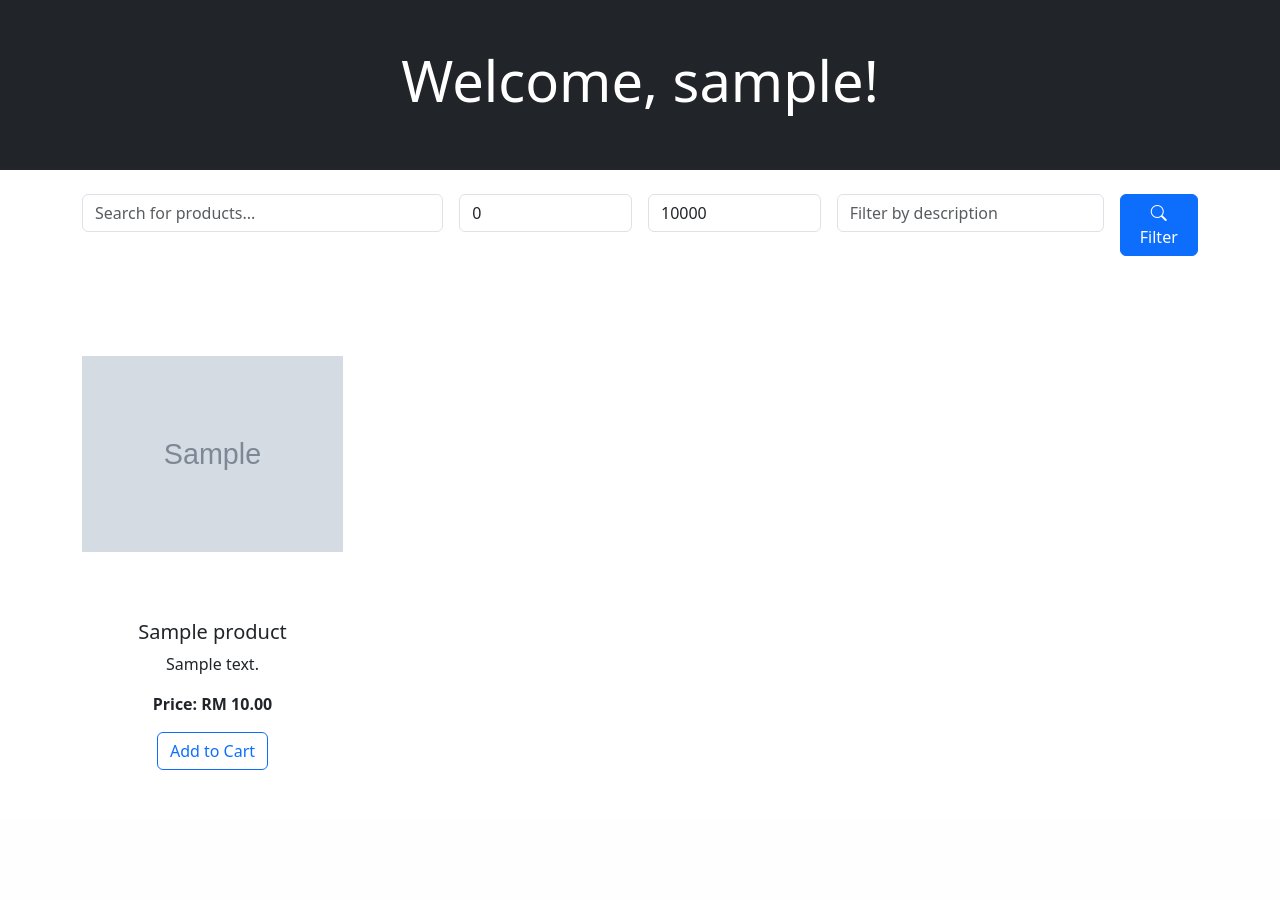
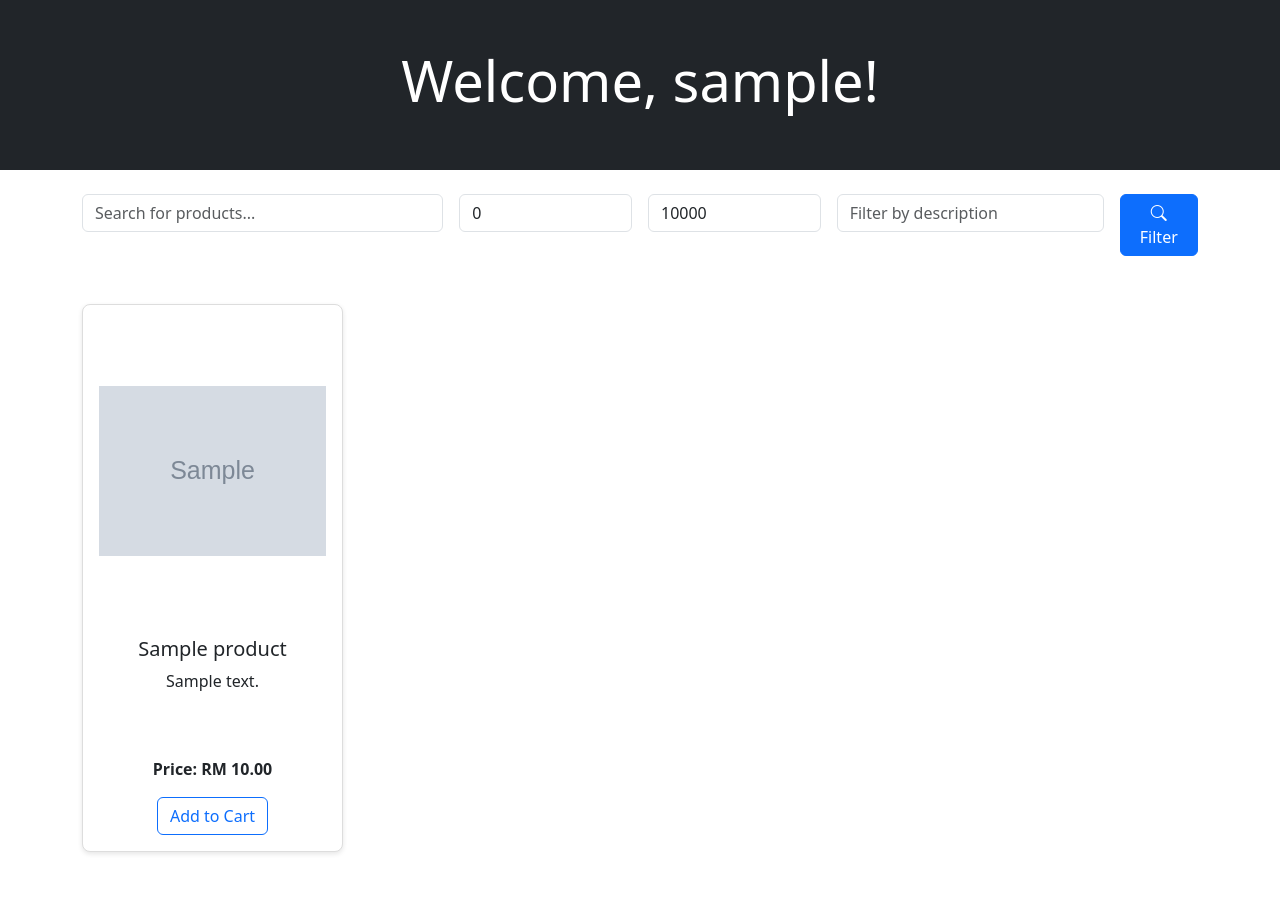
Before and after one commit to taufiqsh/TeiponGadgetSystem, a PHP site: page /customer/customer_home.php in a window 1280 px wide. Shown: the part 58-958 px from the top of the page. Before the commit the page ends 828 px from the top, so only its background shows below. Run offline with PHP 8.4, Linux system fonts and the light colour scheme; the visitor is signed in with stand-in values (Sample User, id 1); tables that the repository leaves empty or names only in its code hold one stand-in row (values such as "Sample post"); grey boxes marked "Sample" are stand-in pictures; data that the repository does not hold is empty.

Commit message:
align semua dalam homepage cust

```diff
--- a/customer/customer_home.php
+++ b/customer/customer_home.php
@@ -51,8 +51,43 @@ $result = $stmt->get_result();
             height: 300px;
             object-fit: contain;
         }
+        .product-item {
+            display: flex;
+            flex-direction: column;
+            justify-content: space-between;
+            height: 100%;
+            text-align: center;
+            margin-bottom: 2rem;
+            padding: 1rem; /* Adds spacing inside the box */
+            border: 1px solid #ddd; /* Adds a light gray border */
+            border-radius: 8px; /* Rounds the corners slightly */
+            box-shadow: 0 2px 5px rgba(0, 0, 0, 0.1); /* Adds a subtle shadow for a modern look */
+            background-color: #fff; /* Ensures a consistent background color */
+            transition: transform 0.2s, box-shadow 0.2s; /* Adds a hover effect */
+        }
+        .product-item:hover {
+            transform: translateY(-5px); /* Slightly "lifts" the card */
+            box-shadow: 0 4px 10px rgba(0, 0, 0, 0.2);
+        }
+            .product-details {
+            flex-grow: 1;
+            margin-bottom: 1rem;
+        }
+
+        .product-price {
+            margin-top: top;
+            font-weight: bold;
+        }
+
+        .product-add-to-cart {
+            margin-top: auto; /* Push the button to the bottom */
+        }
+
+        .button {
+            width: 100%;
+        }
+
     </style>
-
 </head>
 
 <body>
@@ -100,15 +135,19 @@ $result = $stmt->get_result();
                     $productImage = htmlspecialchars($row['productImage']);
 
                     echo '
-                    <div class="col-md-3 col-sm-4 product-item">
-                        <div class="text-center">
+                    <div class="col-md-3 col-sm-4 ">
+                        <div class="product-item">
                             <img src="../uploads/' . $productImage . '" alt="' . $productName . '" class="img-fluid product-image mb-3">
-                            <h5>' . $productName . '</h5>
-                            <p>' . $productDescription . '</p>
-                            <p class="fw-bold">Price: RM ' . number_format($productPrice, 2) . '</p>
-                            <button class="btn btn-outline-primary" onclick="addToCart(' . $row['productID'] . ', \'' . addslashes($productName) . '\', ' . $productPrice . ', \'' . addslashes($productImage) . '\')">
-                                Add to Cart
-                            </button>
+                            <div class="product-details">
+                                <h5>' . $productName . '</h5>
+                                <p>' . $productDescription . '</p>
+                            </div>
+                            <p class="product-price">Price: RM ' . number_format($productPrice, 2) . '</p>
+                            <div class="product-add-to-cart">
+                                <button class="btn btn-outline-primary" onclick="addToCart(' . $row['productID'] . ', \'' . addslashes($productName) . '\', ' . $productPrice . ', \'' . addslashes($productImage) . '\')">
+                                    Add to Cart
+                                </button>
+                            </div>
                         </div>
                     </div>';
                 }
--- a/product/product_listing.php
+++ b/product/product_listing.php
@@ -1,3 +1,4 @@
+
 <?php
 session_start(); // Start session
 
```
